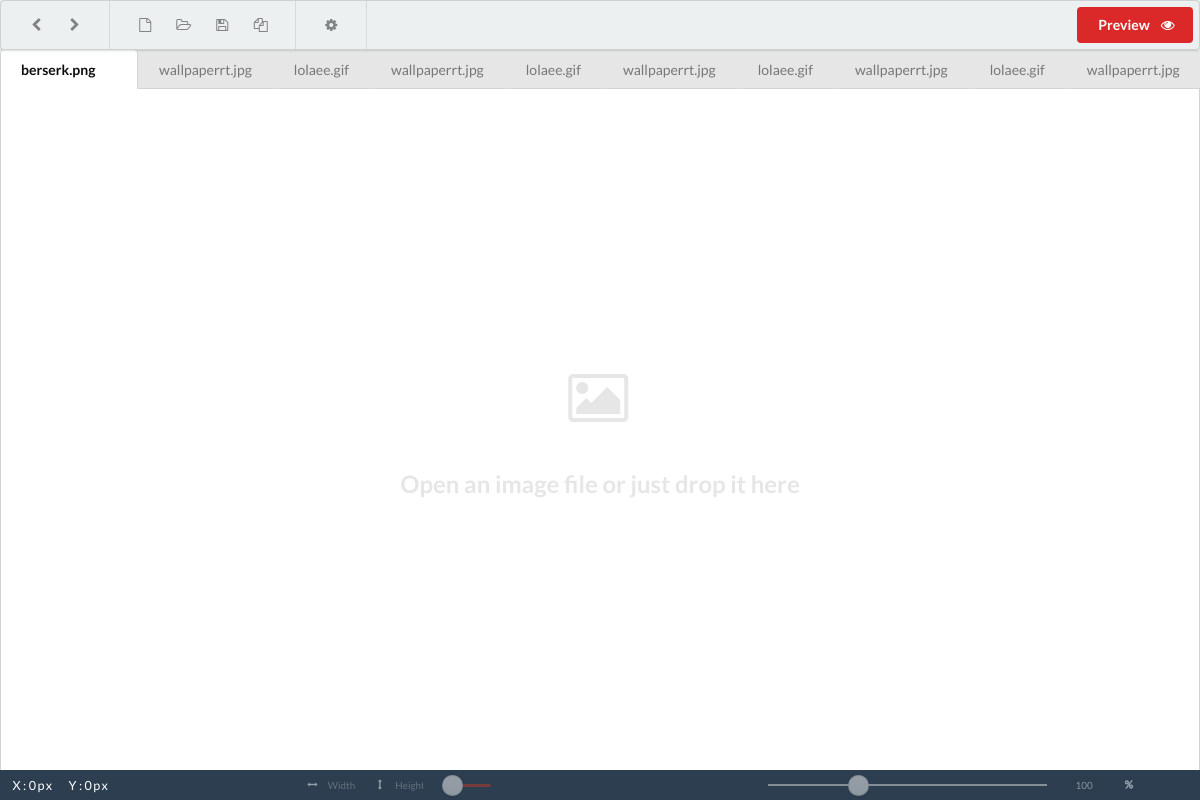
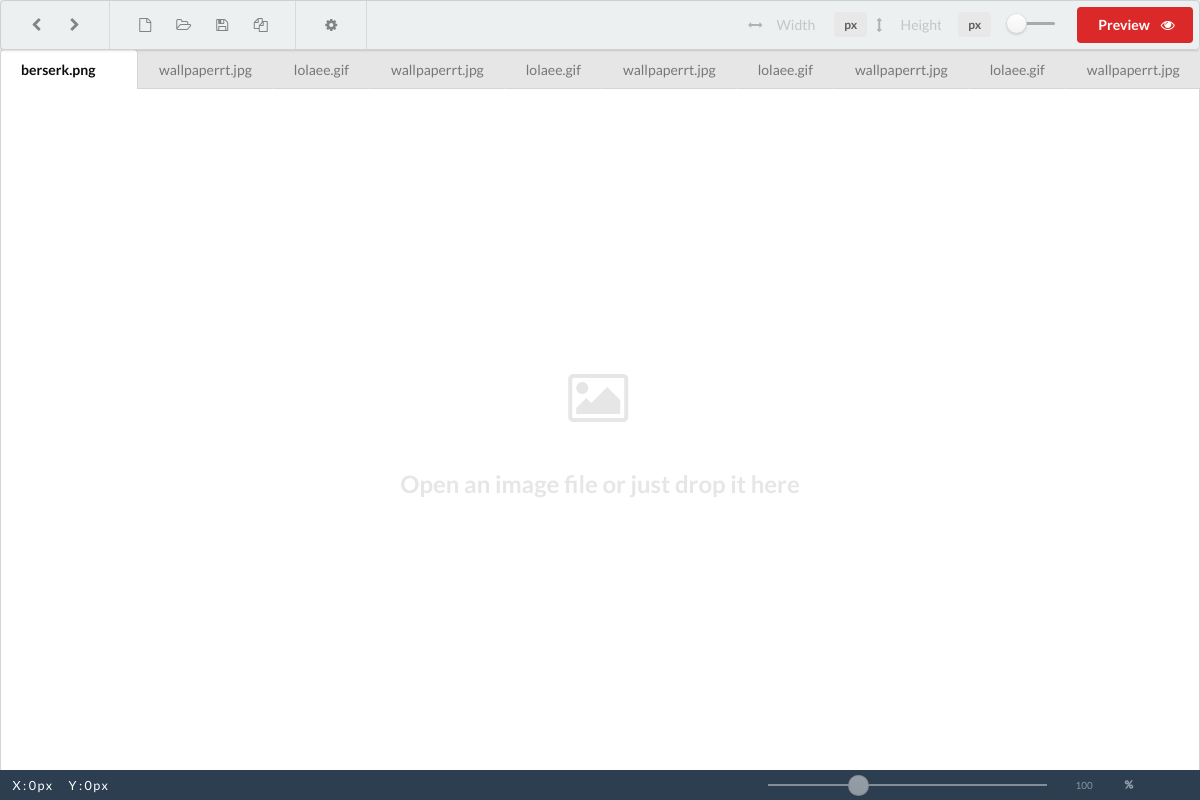
Before and after one commit to firestar300/Pixizer, an Electron app: page app-dev/views/main.html in a window 1200 px wide. Drawn offline with Linux system fonts and the light colour scheme; no server answers.

Commit message:
Add Width and height inputs fiels on toolbar

```diff
--- a/app-dev/css/_statusbar.css
+++ b/app-dev/css/_statusbar.css
@@ -10,8 +10,6 @@
 }
 
 .statusbar .coordinates,
-.statusbar .dimensions input,
-.statusbar .dimensions input:focus,
 .statusbar .zoom input,
 .statusbar .zoom input:focus,
 .statusbar i.icon {
@@ -35,35 +33,6 @@
   padding: .4em 0;
 }
 
-.statusbar .dimensions {
-  padding: .15em 0;
-}
-
-.statusbar .dimensions .ui.slider {
-  padding-top: 7px;
-}
-
-.statusbar .dimensions .ui.slider.checkbox .box:before,
-.statusbar .dimensions .ui.slider.checkbox label:before {
-  background-color: #c0392b!important;
-}
-
-.statusbar .ui.slider.checkbox input:checked~.box:before,
-.statusbar .ui.slider.checkbox input:checked~label:before {
-  background-color: #2ecc71!important;
-}
-
-.statusbar .dimensions .icon.input > input {
-  width: 65px;
-  padding-left: 2em!important;
-  padding-right: 0!important;
-}
-
-.statusbar .dimensions i.icon {
-  right: auto;
-  left: 0;
-}
-
 .statusbar .zoom input {
   width: 60px;
 }
--- a/app-dev/css/_toolbar.css
+++ b/app-dev/css/_toolbar.css
@@ -11,6 +11,7 @@
   background-color: transparent;
 }
 
+/* Toolbar buttons */
 .toolbar .ui.menu a.button {
   background-color: transparent;
 }
@@ -23,6 +24,33 @@
   color: #777;
 }
 
+/* Toolbar Width and Height */
+.toolbar .dimensions .icon.input > input {
+  width: 85px;
+  padding-left: 2em!important;
+  padding-right: 0!important;
+}
+
+.toolbar .dimensions .left i.icon {
+  right: auto;
+  left: 0;
+}
+
+.toolbar .dimensions .ui.slider {
+  padding: .3em 0 0 10px;
+}
+
+.toolbar .dimensions .ui.slider.checkbox .box:before,
+.toolbar .dimensions .ui.slider.checkbox label:before {
+  background-color: #aaa!important;
+}
+
+.toolbar .ui.slider.checkbox input:checked~.box:before,
+.toolbar .ui.slider.checkbox input:checked~label:before {
+  background-color: #2ecc71!important;
+}
+
+/* Toolbar preview button */
 .toolbar .ui.menu .right .js-crop {
   margin: 6px;
 }
@@ -30,6 +58,6 @@
 .toolbar .ui.menu .right .js-crop i {
   color: #fff;
   position: relative;
-  right: -10px;
+  left: 10px;
   opacity: 1;
 }
--- a/app-dev/views/main.html
+++ b/app-dev/views/main.html
@@ -37,23 +37,31 @@
             <i class="setting icon"></i>
           </a>
         </div>
-        <!-- <div class="right menu">
+        <div class="right menu">
           <div class="dimensions">
-            <div class="ui left mini transparent icon input">
-              <input type="number" id="width" name="width" disabled placeholder="Width">
+            <div class="inline fields">
+              <!-- Width and height -->
+              <div class="ui four left transparent icon input">
+                <input type="number" id="width" name="width" placeholder="Width">
+                <div class="ui label">px</div>
                 <i class="resize horizontal icon"></i>
               </div>
-            <div class="ui left mini transparent icon input">
-              <input type="number" id="height" name="height" disabled placeholder="Height">
+              <div class="ui four left transparent icon input">
+                <input type="number" id="height" name="height" placeholder="Height">
+                <div class="ui label">px</div>
                 <i class="resize vertical icon"></i>
               </div>
+              <div class="ui four left transparent icon input">
                 <div class="ui slider checkbox">
-              <input type="checkbox" tabindex="0" disabled class="hidden">
+                  <input type="checkbox" tabindex="0" class="hidden">
                 </div>
               </div>
-        </div> -->
-        <div class="right menu">
+              <!-- Preview button -->
+              <div class="ui four left input">
                 <button class="ui red button js-crop">Preview <i class="unhide icon"></i></button>
+              </div>
+            </div>
+          </div>
         </div>
       </div>
     </div>
@@ -111,24 +119,8 @@
             <span class="y">Y : </span><span class="y-value">0px</span>
           </div>
         </div>
-        <!-- Width and height -->
-        <div class="six wide column">
-          <div class="dimensions">
-            <div class="ui left mini transparent icon input">
-              <input type="number" id="width" name="width" disabled placeholder="Width">
-              <i class="resize horizontal icon"></i>
-            </div>
-            <div class="ui left mini transparent icon input">
-              <input type="number" id="height" name="height" disabled placeholder="Height">
-              <i class="resize vertical icon"></i>
-            </div>
-            <div class="ui slider checkbox">
-              <input type="checkbox" tabindex="0" disabled class="hidden">
-            </div>
-          </div>
-        </div>
         <!-- Zoom -->
-        <div class="four wide column">
+        <div class="four wide column right floated aligned">
           <input type="range" id="zoomRange" class="ui range" disabled name="name" value="100" max="300" min="10" step="10">
         </div>
         <div class="two wide column">
```
Also changed, not shown: todo.md (+1 -0 lines). Lines whose indentation alone changed are shown as unchanged.
